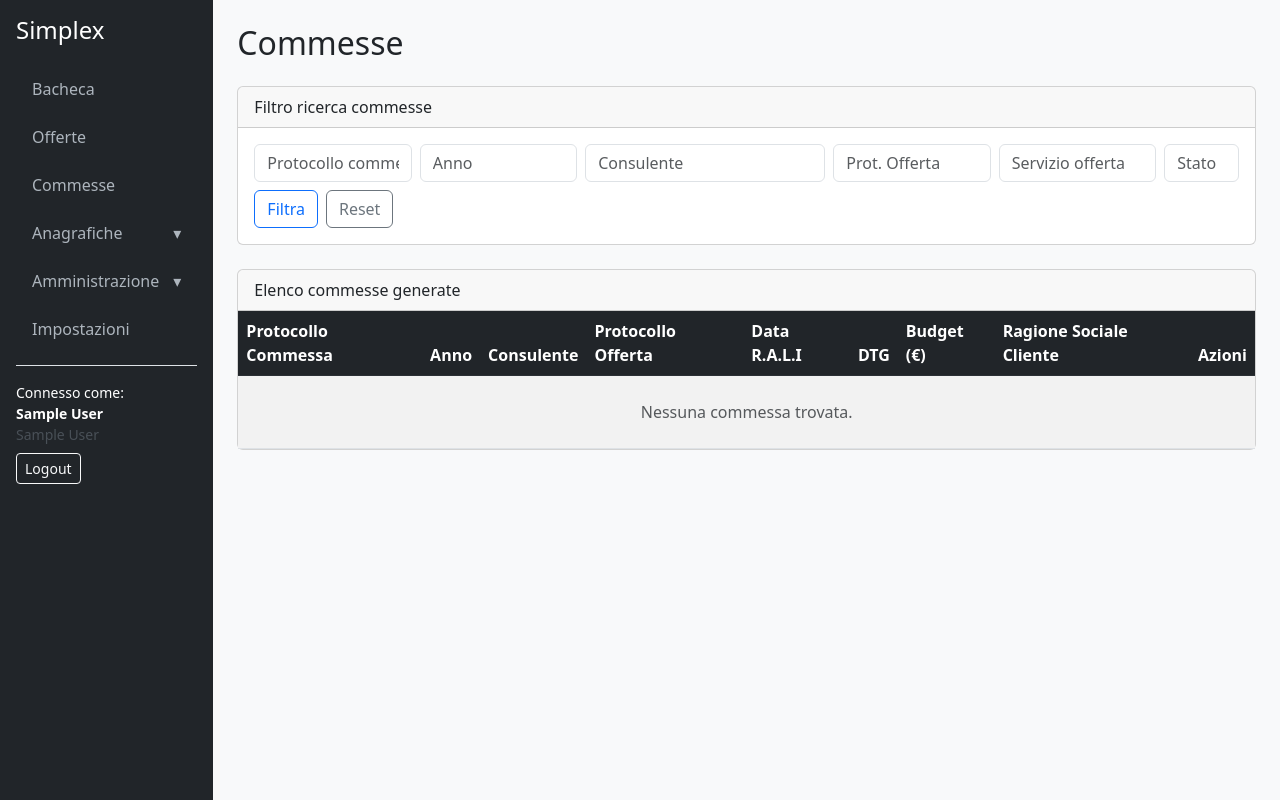
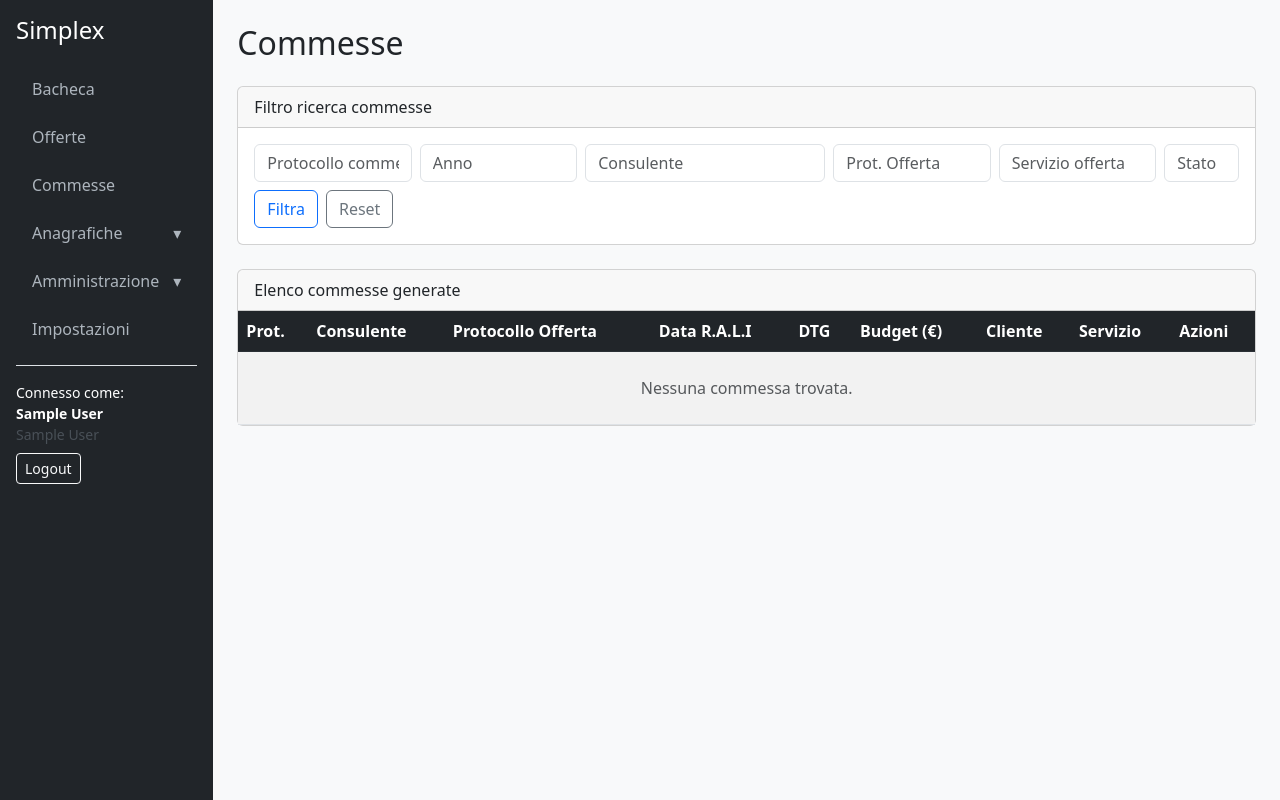
Before and after one commit to simonetocco8-web/simplex3, a PHP site: page /commesse.php in a window 1280 px wide. Run offline with PHP 8.4, Linux system fonts and the light colour scheme; the visitor is signed in with stand-in values (Sample User, id 1); data that the repository does not hold is empty.

Commit message:
Aggiorna colonne elenco commesse

```diff
--- a/commesse.php
+++ b/commesse.php
@@ -385,7 +385,7 @@ foreach ($filters as $field) {
     }
 }
 
-$sql = 'SELECT c.*, o.protocollo AS offerta_protocollo, o.servizio AS offerta_servizio, o.stato AS offerta_stato,
+$sql = 'SELECT c.*, o.protocollo AS offerta_protocollo, o.servizio AS offerta_servizio, o.dettaglio_servizio AS offerta_dettaglio_servizio, o.stato AS offerta_stato,
                CONCAT(u.nome, " ", u.cognome) AS dtg_nome, a.ragione_sociale AS azienda_cliente_nome
         FROM commesse c
         LEFT JOIN offerte o ON o.id = c.offerta_id
@@ -581,7 +581,7 @@ renderHeader('Simplex - Commesse');
                     <table class="table table-striped table-hover mb-0 align-middle">
                         <thead class="table-light">
                         <tr>
-                            <th>Protocollo Commessa</th><th>Anno</th><th>Consulente</th><th>Protocollo Offerta</th><th>Data R.A.L.I</th><th>DTG</th><th>Budget (€)</th><th>Ragione Sociale Cliente</th><th>Azioni</th>
+                            <th>Prot.</th><th>Consulente</th><th>Protocollo Offerta</th><th>Data R.A.L.I</th><th>DTG</th><th>Budget (€)</th><th>Cliente</th><th>Servizio</th><th>Azioni</th>
                         </tr>
                         </thead>
                         <tbody>
@@ -589,13 +589,13 @@ renderHeader('Simplex - Commesse');
                         <?php foreach ($commesse as $commessa): ?>
                             <tr>
                                 <td><?= htmlspecialchars($commessa['protocollo']) ?></td>
-                                <td><?= htmlspecialchars((string)$commessa['anno_riferimento']) ?></td>
                                 <td><?= htmlspecialchars($commessa['consulente_nome']) ?></td>
                                 <td><?php if (!empty($commessa['offerta_id'])): ?><a href="offerte.php?view=<?= (int)$commessa['offerta_id'] ?>"><?= htmlspecialchars($commessa['offerta_protocollo'] ?? '-') ?></a><?php else: ?>-<?php endif; ?></td>
                                 <td><?= htmlspecialchars(formatDateIt($commessa['data_rali'] ?? null)) ?></td>
                                 <td><?= htmlspecialchars($commessa['dtg_nome'] ?? '-') ?></td>
                                 <td><?= htmlspecialchars((string)($commessa['budget'] ?? '-')) ?></td>
                                 <td><?= htmlspecialchars($commessa['azienda_cliente_nome'] ?? '-') ?></td>
+                                <td><?= htmlspecialchars($commessa['offerta_dettaglio_servizio'] ?? '-') ?></td>
                                 <td><a class="btn btn-sm btn-outline-primary" href="commesse.php?edit=<?= (int)$commessa['id'] ?>">Modifica</a></td>
                             </tr>
                         <?php endforeach; ?>
--- a/offerte.php
+++ b/offerte.php
@@ -696,7 +696,7 @@ renderHeader('Simplex - Offerte');
     </div>
     <button type="button" class="btn btn-sm btn-outline-primary mt-3" id="btn-aggiungi-momento-offerta">+ Aggiungi momento</button>
 </div>
-<div class="col-12 d-flex gap-2"><button class="btn btn-primary" type="submit">Salva Offerta</button><a class="btn btn-outline-secondary" href="offerte.php">Annulla</a></div>
+<div class="col-12 d-flex gap-2"><button class="btn btn-primary" type="submit">Salva</button><a class="btn btn-outline-secondary" href="offerte.php">Annulla</a></div>
 </form></div></div>
 <?php endif; ?>
 
```
